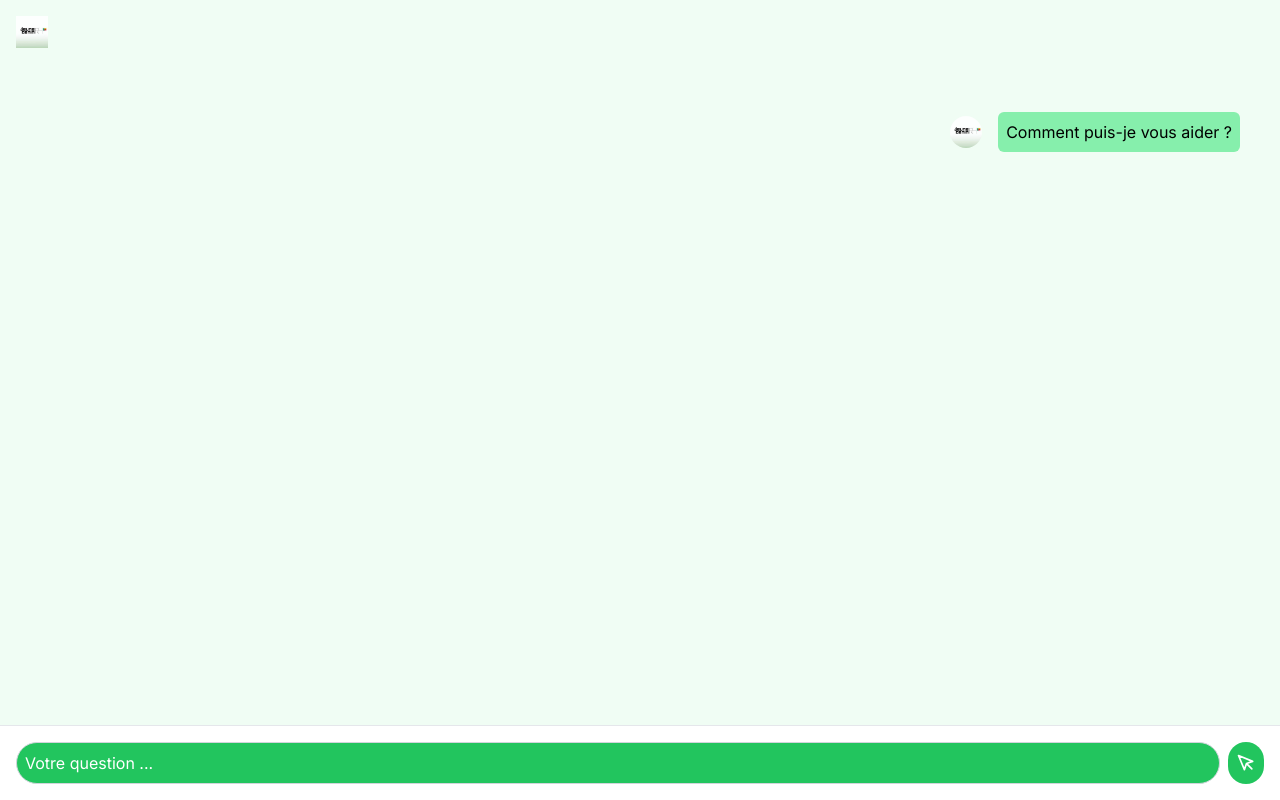
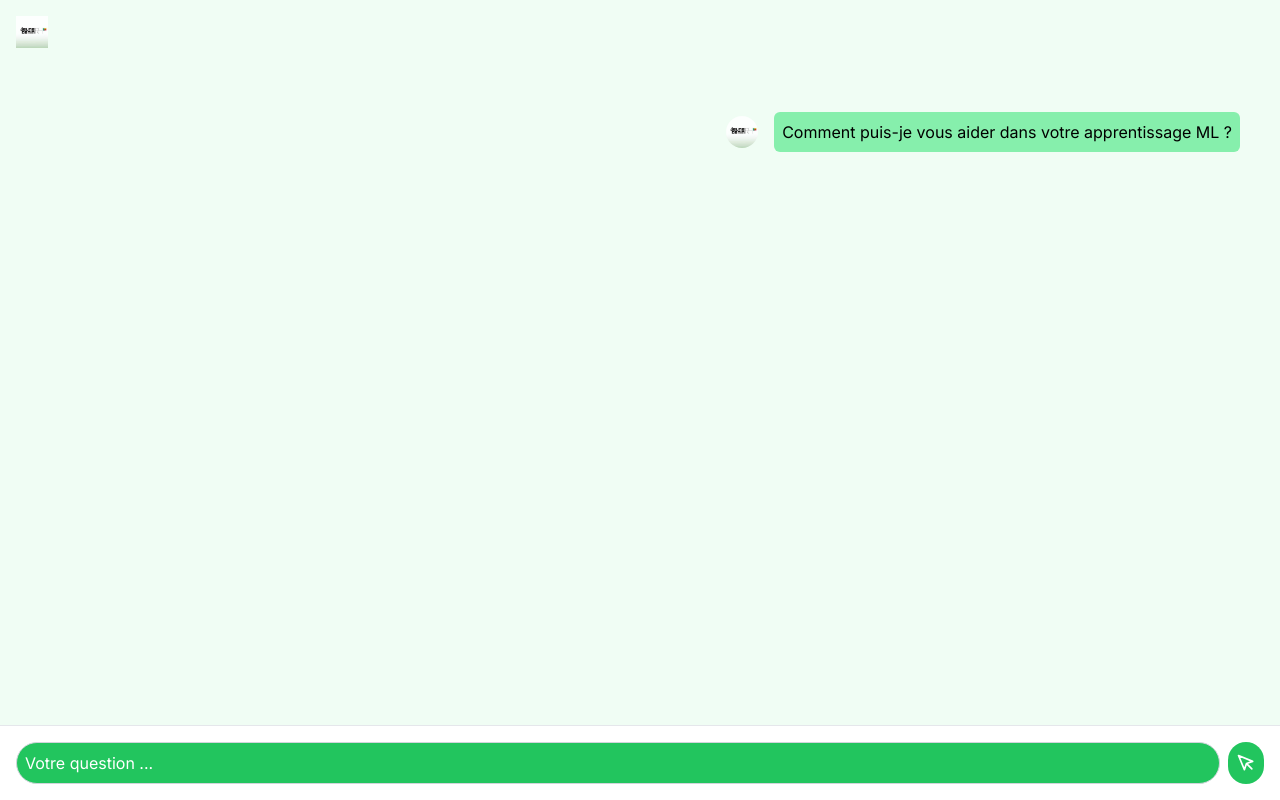
Before and after one commit to Adonislab/projetRH, a Next.js app: page / in a window 1280 px wide. Built offline with nearby package versions, Linux system fonts and the light colour scheme.

Commit message:
Update Chatbot.tsx
Add ML

```diff
--- a/src/components/Chatbot.tsx
+++ b/src/components/Chatbot.tsx
@@ -10,7 +10,7 @@ interface Message {
 
 const Chatbot: React.FC = () => {
   const [messages, setMessages] = useState<Message[]>([
-    { text: 'Comment puis-je vous aider ?', sender: 'bot' }, // Premier message du bot
+    { text: 'Comment puis-je vous aider dans votre apprentissage ML ?', sender: 'bot' }, // Premier message du bot
   ]);
   const [input, setInput] = useState<string>('');
   const [loading, setLoading] = useState<boolean>(false);
```
